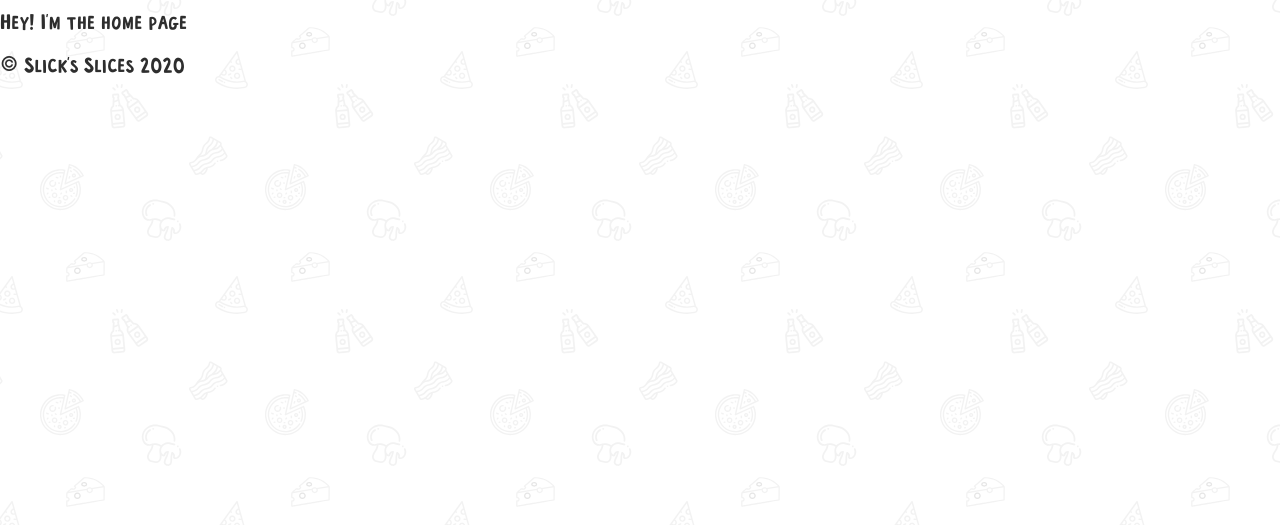
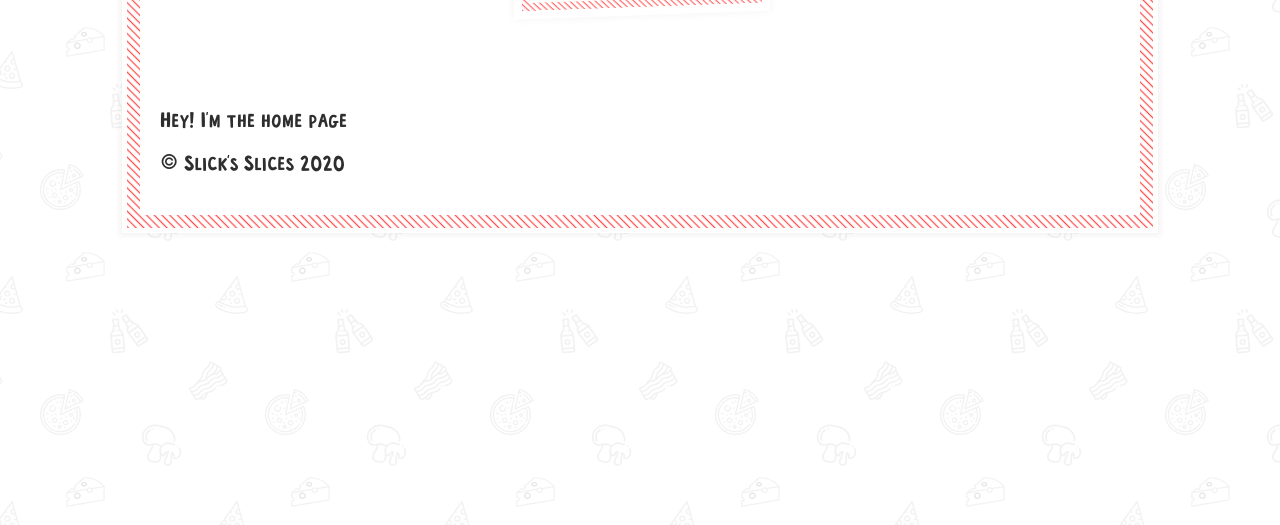
Before and after one commit to andrewowen/ss-frontend, a Gatsby site: page / in a window 1280 px wide. Shown: the part 275-800 px from the top of the page. Built offline with nearby package versions, Linux system fonts and the light colour scheme; Gatsby itself is replaced by a stand-in of ours.

Commit message:
style layout

```diff
--- a/src/components/Layout.tsx
+++ b/src/components/Layout.tsx
@@ -1,18 +1,47 @@
 import React, { FC } from "react";
 import "normalize.css";
+import styled from "styled-components";
+import GlobalStyles from "../styles/GlobalStyles";
+import Typography from "../styles/Typography";
 import Footer from "./Footer";
 import Nav from "./Nav";
-import GlobalStyles from "../styles/GlobalStyles";
-import Typography from "../styles/Typography";
+import stripes from "../assets/images/stripes.svg";
+
+const SiteBorderStyles = styled.div`
+  max-width: 1000px;
+  margin: 12rem auto 4rem auto;
+  margin-top: clamp(2rem, 10vw, 12rem);
+  background: white url(${stripes});
+  background-size: 1500px;
+  padding: 5px;
+  padding: clamp(5px, 1vw, 25px);
+  box-shadow: 0 0 5px 3px rgba(0, 0, 0, 0.044);
+  border: 5px solid white;
+  @media (max-width: 1100px) {
+    margin-left: 1.5rem;
+    margin-right: 1.5rem;
+  }
+`;
+
+const ContentStyles = styled.div`
+  background: white;
+  padding: 2rem;
+`;
 
 const Layout: FC = ({ children }) => (
-  <div>
+  <>
+    {/* side effects */}
     <GlobalStyles />
     <Typography />
-    <Nav />
-    {children}
-    <Footer />
-  </div>
+    {/* content */}
+    <SiteBorderStyles>
+      <ContentStyles>
+        <Nav />
+        {children}
+        <Footer />
+      </ContentStyles>
+    </SiteBorderStyles>
+  </>
 );
 
 export default Layout;
--- a/src/components/Nav.tsx
+++ b/src/components/Nav.tsx
@@ -17,6 +17,9 @@ const NavStyles = styled.nav`
     text-align: center;
     list-style: none;
     align-items: center;
+    @media (min-width: 1100px) {
+      margin-top: -6rem;
+    }
   }
   li {
     --rotate: -2deg;
```
